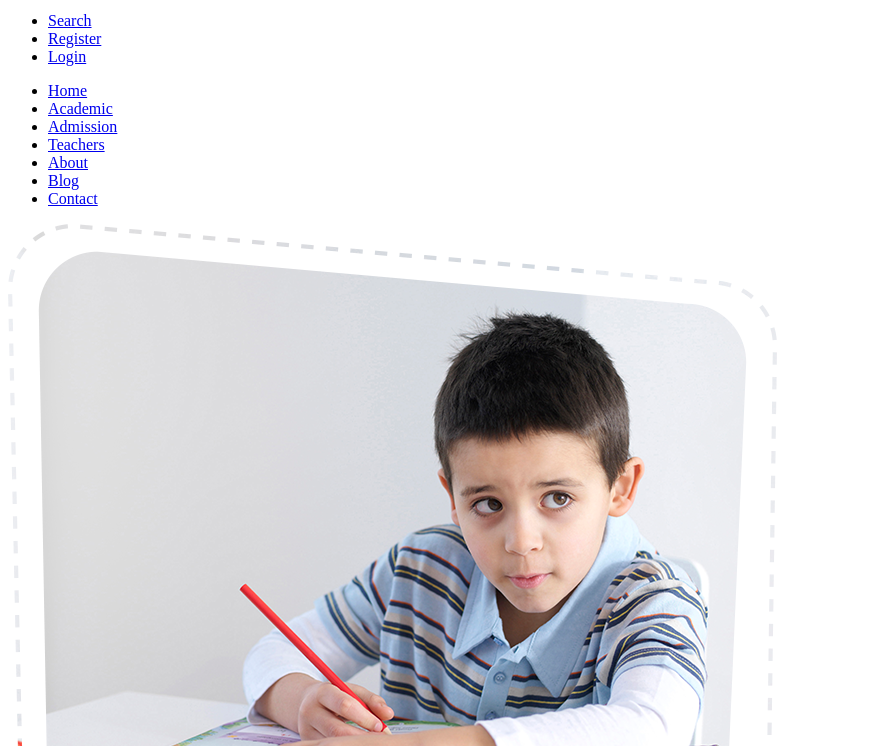
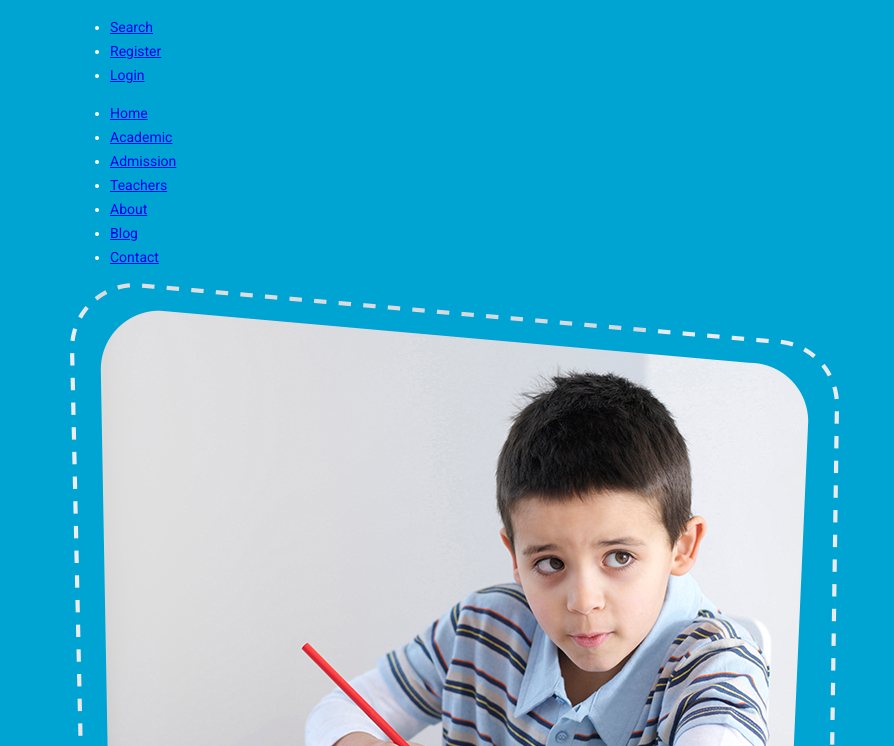
Before and after one commit to mulyarmaxim/Kids-Master, a website: page src/index.html in a window 1280 px wide. Shown: the part 208-954 px from the top of the page, without its empty margins (0-894 px from the left). Drawn offline with nearby package versions, Linux system fonts and the light colour scheme; files that its build step writes are made by us from their sources.

Commit message:
Добавил блоки .mixin .variables .inner

```diff
--- a/gulpfile.js
+++ b/gulpfile.js
@@ -98,10 +98,10 @@ gulp.task('build', (done) => {
     run(
         'clean',
         'copy',
-        'copyHTML',
         'copyJS',
         'style',
         'imageOptimizer',
         'spritePNG',
+        'copyHTML',
         done);
 });
--- /dev/null
+++ b/src/sass/blocks/inner.scss
@@ -0,0 +1,6 @@
+.inner,
+.wrapper {
+  width: 1140px;
+  padding: 0 15px;
+  margin: 0 auto;
+}
--- a/src/sass/global.scss
+++ b/src/sass/global.scss
@@ -3,6 +3,8 @@ body {
 
   font: 14px/24px Roboto, Arial, sans-serif;
   color: #ffffff;
+
+  background-color: $page-blue;
 }
 
 img {
--- a/src/sass/mixin.scss
+++ b/src/sass/mixin.scss
@@ -0,0 +1,6 @@
+@mixin reset-list() {
+  padding: 0;
+  margin: 0;
+
+  list-style: none;
+}
--- a/src/sass/style.scss
+++ b/src/sass/style.scss
@@ -0,0 +1,5 @@
+@import 'normalize.scss';
+@import 'variables';
+@import 'mixin';
+@import 'global';
+@import 'blocks/inner';
--- a/src/sass/variables.scss
+++ b/src/sass/variables.scss
@@ -0,0 +1 @@
+$page-blue: #00a4d3;
```
